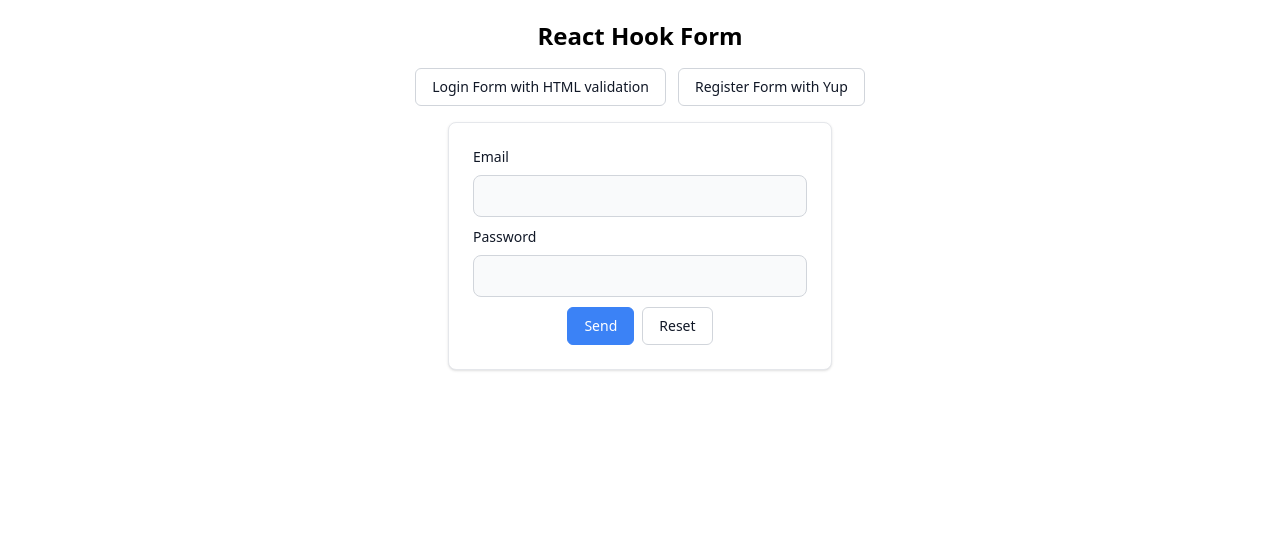
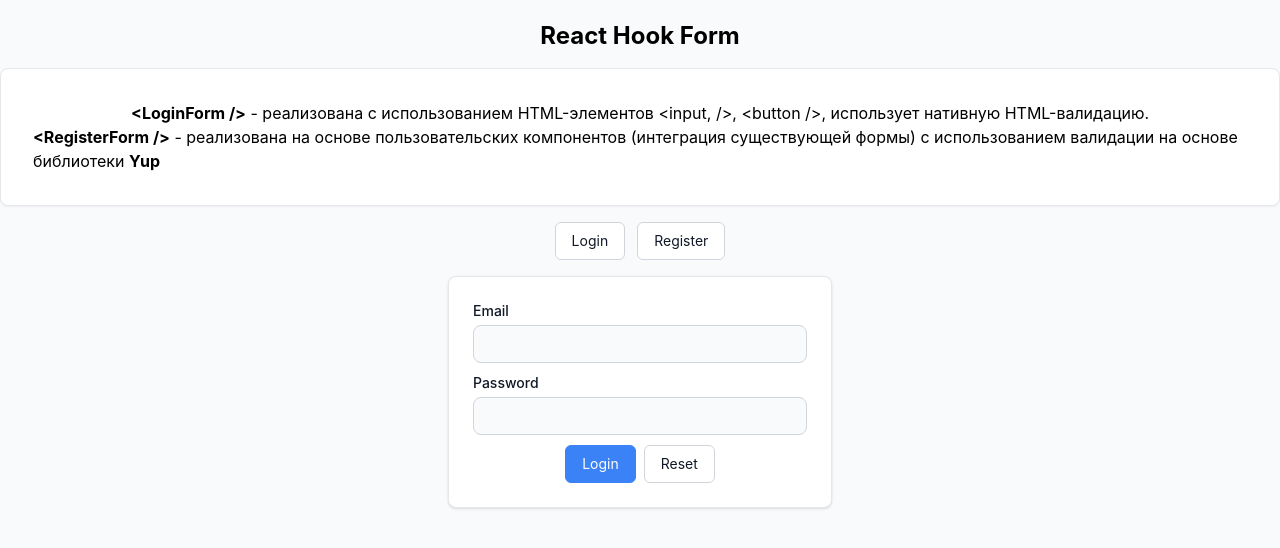
Before and after one commit to shopot/react-101, a React (Vite) app: page / in a window 1280 px wide. Shown: the top 548 px of the page. Built offline with nearby package versions, Linux system fonts and the light colour scheme.

Commit message:
feat: implement forms

```diff
--- /dev/null
+++ b/src/app/app.module.css
@@ -0,0 +1,19 @@
+.appContainer {
+  @apply container mx-auto mt-5
+}
+
+.h1 {
+  @apply text-center text-2xl font-bold
+}
+
+.description {
+  @apply mt-4 flex flex-col items-center p-8 border rounded-lg shadow-sm bg-white
+}
+
+.btnActive {
+  @apply bg-blue-50
+}
+
+.formWrapper {
+  @apply flex justify-center w-auto mt-4
+}
--- a/src/app/app.tsx
+++ b/src/app/app.tsx
@@ -1,4 +1,6 @@
 import { ReactElement, useState } from 'react';
+
+import styles from './app.module.css';
 
 import { Button } from '@/shared/ui';
 import { RegisterForm } from '@/components/register-form';
@@ -8,15 +10,34 @@ const App = (): ReactElement => {
   const [isLoginForm, setIsLoginForm] = useState(true);
 
   return (
-    <div className="container mx-auto mt-5">
-      <h1 className="text-center text-2xl font-bold">React Hook Form</h1>
+    <div className={styles.appContainer}>
+      <h1 className={styles.h1}>React Hook Form</h1>
+      <div className={styles.description}>
+        <p>
+          <strong>&lt;LoginForm /&gt;</strong> - реализована с использованием HTML-элементов
+          &lt;input, /&gt;, &lt;button /&gt;, использует нативную HTML-валидацию.
+        </p>
+        <p>
+          <strong>&lt;RegisterForm /&gt;</strong> - реализована на основе пользовательских
+          компонентов (интеграция существующей формы) с использованием валидации на основе
+          библиотеки <strong>Yup</strong>
+        </p>
+      </div>
       <div className="flex justify-center gap-3 mt-4">
-        <Button onClick={() => setIsLoginForm(true)}>Login Form with HTML validation</Button>
-        <Button onClick={() => setIsLoginForm(false)}>Register Form with Yup</Button>
+        <Button
+          className={isLoginForm ? styles.btnActive : ''}
+          onClick={() => setIsLoginForm(true)}
+        >
+          Login
+        </Button>
+        <Button
+          className={!isLoginForm ? styles.btnActive : ''}
+          onClick={() => setIsLoginForm(false)}
+        >
+          Register
+        </Button>
       </div>
-      <div className="flex justify-center w-auto mt-4">
-        {isLoginForm ? <LoginForm /> : <RegisterForm />}
-      </div>
+      <div className={styles.formWrapper}>{isLoginForm ? <LoginForm /> : <RegisterForm />}</div>
     </div>
   );
 };
--- /dev/null
+++ b/src/components/login-form/login-form-validator.ts
@@ -0,0 +1,16 @@
+export const loginFormValidator = {
+  email: {
+    required: 'Email is required.',
+    pattern: {
+      value: /[a-z0-9._%+-]+@[a-z0-9.-]+\.[a-z]{2,4}$/,
+      message: 'Pleas enter a valid email address.',
+    },
+  },
+  password: {
+    required: 'Password is required.',
+    minLength: {
+      value: 8,
+      message: 'Pleas enter a valid password.',
+    },
+  },
+};
--- a/src/components/login-form/login-form.module.css
+++ b/src/components/login-form/login-form.module.css
@@ -1,3 +1,31 @@
+.card {
+  @apply w-96 p-6 bg-white border border-gray-200 rounded-lg shadow
+}
+
+.formControl {
+  @apply mb-2.5
+}
+
+.formControl span {
+  @apply mt-2 text-sm text-red-600
+}
+
+.formControl label {
+  @apply block mb-1 text-sm font-medium text-gray-900
+}
+
+.formControl input {
+  @apply bg-gray-50 border border-gray-300 text-gray-900 text-sm rounded-lg focus:ring-blue-500 focus:border-blue-500 block w-full p-2 outline-none
+}
+
 .actions {
   @apply flex justify-center gap-2
 }
+
+button {
+  @apply flex-shrink-0 text-sm border rounded-md px-4 py-2 focus:outline-none bg-white text-gray-900 hover:bg-gray-100 border-gray-300
+}
+
+button.primary {
+  @apply bg-blue-500 hover:bg-blue-700 border-blue-500 hover:border-blue-700  text-white
+}
--- a/src/components/login-form/login-form.tsx
+++ b/src/components/login-form/login-form.tsx
@@ -1,11 +1,10 @@
 import { ReactElement } from 'react';
 import { SubmitHandler, useForm } from 'react-hook-form';
-import { ErrorMessage } from '@hookform/error-message';
 
 import styles from './login-form.module.css';
 
-import { Button, Card, FormControl, Input } from '@/shared/ui';
 import { LoginFormValues } from './login-form-types.ts';
+import { loginFormValidator } from './login-form-validator.ts';
 
 export const LoginForm = (): ReactElement => {
   const {
@@ -20,30 +19,33 @@ export const LoginForm = (): ReactElement => {
   };
 
   return (
-    <Card>
+    <div className={styles.card}>
       <form onSubmit={(e) => void handleSubmit(onSubmit)(e)} autoComplete="off">
-        <FormControl>
-          <Input label="Email" {...register('email')} autoComplete="email" />
-          <ErrorMessage errors={errors} name="email" as="span" />
-        </FormControl>
+        <div className={styles.formControl}>
+          <label>Email</label>
+          <input {...register('email', { ...loginFormValidator.email })} autoComplete="email" />
+          {errors?.email && <span>{errors.email.message}</span>}
+        </div>
 
-        <FormControl>
-          <Input
-            label="Password"
-            {...register('password')}
+        <div className={styles.formControl}>
+          <label>Password</label>
+          <input
+            {...register('password', { ...loginFormValidator.password })}
             type="password"
             autoComplete="new-password"
           />
-          <ErrorMessage errors={errors} name="password" as="span" />
-        </FormControl>
+          {errors?.password && <span>{errors.password.message}</span>}
+        </div>
 
         <div className={styles.actions}>
-          <Button type="submit" variant="primary">
-            Send
-          </Button>
-          <Button onClick={() => reset()}>Reset</Button>
+          <button type="submit" className={styles.primary}>
+            Login
+          </button>
+          <button type="button" onClick={() => reset()}>
+            Reset
+          </button>
         </div>
       </form>
-    </Card>
+    </div>
   );
 };
--- a/src/components/register-form/register-form.tsx
+++ b/src/components/register-form/register-form.tsx
@@ -7,7 +7,7 @@ import styles from './register-form.module.css';
 
 import { Button, Input, Select, Checkbox, Card, FormControl } from '@/shared/ui';
 import { RegisterFormValues } from './register-form-types.ts';
-import { validateYupSchema } from './validate-yup-schema';
+import { yupSchemaValidator } from './yup-schema-validator.ts';
 
 export const RegisterForm = (): ReactElement => {
   const {
@@ -15,7 +15,7 @@ export const RegisterForm = (): ReactElement => {
     handleSubmit,
     reset,
     formState: { errors },
-  } = useForm<RegisterFormValues>({ resolver: yupResolver(validateYupSchema) });
+  } = useForm<RegisterFormValues>({ resolver: yupResolver(yupSchemaValidator) });
 
   const onSubmit: SubmitHandler<RegisterFormValues> = (data) => {
     alert(JSON.stringify(data));
@@ -74,7 +74,7 @@ export const RegisterForm = (): ReactElement => {
 
         <div className={styles.actions}>
           <Button type="submit" variant="primary">
-            Send
+            Register
           </Button>
           <Button onClick={() => reset()}>Reset</Button>
         </div>
--- a/src/components/register-form/validate-yup-schema.ts
+++ b/src/components/register-form/yup-schema-validator.ts
@@ -1,6 +1,6 @@
 import * as Yup from 'yup';
 
-export const validateYupSchema = Yup.object({
+export const yupSchemaValidator = Yup.object({
   name: Yup.string().required('Name is required.').min(4, 'Name must be at least 4 characters'),
   email: Yup.string().email('Pleas enter a valid email address.').required('Email is required.'),
   password: Yup.string()
--- a/src/main.css
+++ b/src/main.css
@@ -1,13 +1,20 @@
 @tailwind base;
 @tailwind components;
 @tailwind utilities;
+
+@layer {
+  body {
+    font-family: Inter,sans-serif,ui-sans-serif,system-ui,-apple-system,Arial;
+  }
+}
+
 
 html, body {
   @apply h-full
 }
 
 body {
-  @apply flex flex-col
+  @apply flex flex-col bg-gray-50
 }
 
 #root {
--- a/src/shared/ui/button/button.module.css
+++ b/src/shared/ui/button/button.module.css
@@ -1,9 +1,9 @@
 .button {
-  @apply flex-shrink-0 text-sm border text-white rounded-md px-4 py-2 focus:outline-none
+  @apply flex-shrink-0 text-sm border rounded-md px-4 py-2 focus:outline-none
 }
 
 .primary {
-  @apply bg-blue-500 hover:bg-blue-700 border-blue-500 hover:border-blue-700
+  @apply bg-blue-500 text-white hover:bg-blue-700 border-blue-500 hover:border-blue-700
 }
 
 .default {
--- a/src/shared/ui/button/button.tsx
+++ b/src/shared/ui/button/button.tsx
@@ -3,15 +3,11 @@ import { ButtonHTMLAttributes, ReactElement } from 'react';
 import styles from './button.module.css';
 
 export const Button = (props: ButtonProps): ReactElement => {
-  const { variant, type, ...rest } = props;
+  const { variant, type, className, ...rest } = props;
 
-  return (
-    <button
-      type={type || 'button'}
-      className={`${styles.button} ${styles[variant || 'default']}`}
-      {...rest}
-    />
-  );
+  const computedClassName = `${styles.button} ${styles[variant || 'default']} ${className || ''}`;
+
+  return <button type={type || 'button'} className={computedClassName} {...rest} />;
 };
 
 type ButtonProps = ButtonHTMLAttributes<HTMLButtonElement> & {
--- a/src/shared/ui/input/input.module.css
+++ b/src/shared/ui/input/input.module.css
@@ -1,7 +1,7 @@
 .label {
-  @apply block mb-2 text-sm font-medium text-gray-900
+  @apply block mb-1 text-sm font-medium text-gray-900
 }
 
 .input {
-  @apply bg-gray-50 border border-gray-300 text-gray-900 text-sm rounded-lg focus:ring-blue-500 focus:border-blue-500 block w-full p-2.5 outline-none
+  @apply bg-gray-50 border border-gray-300 text-gray-900 text-sm rounded-lg focus:ring-blue-500 focus:border-blue-500 block w-full p-2 outline-none
 }
```
